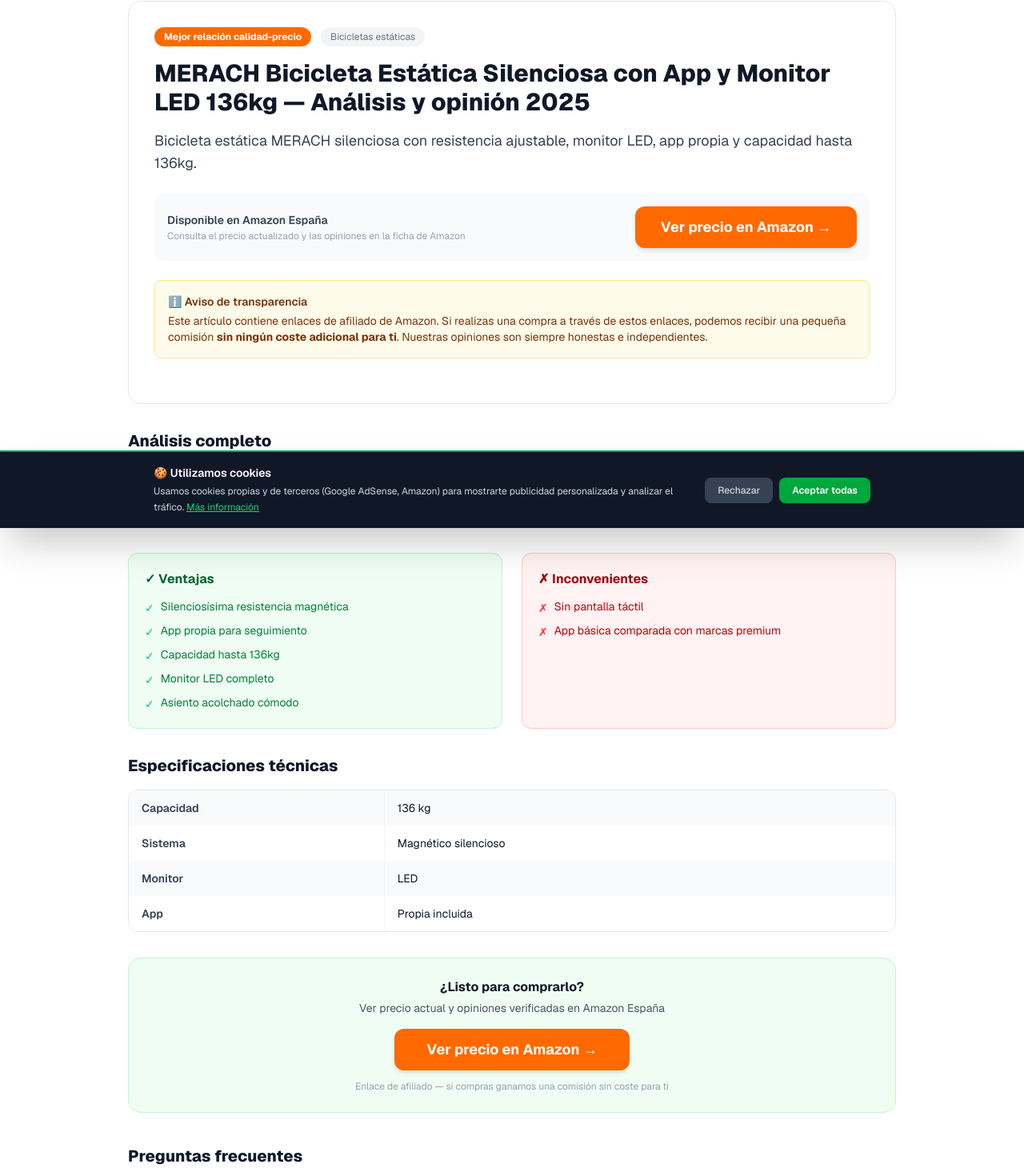
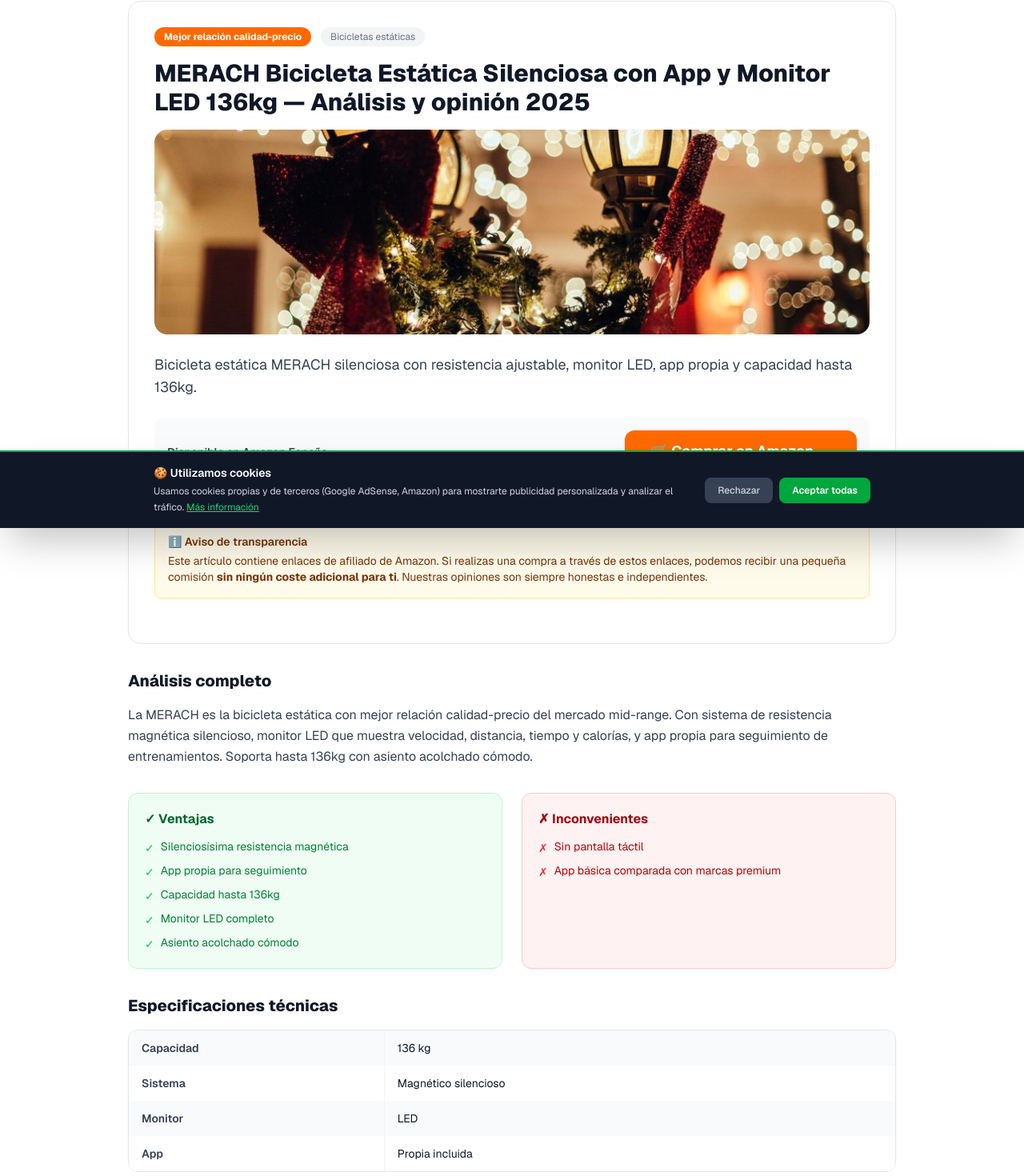
Before and after one commit to mktweb360/fitnessfacil, a Next.js app: page /tienda/bicicletas-estaticas/merach-bicicleta-estatica-app-136kg in a window 1280 px wide. Shown: the part 140-1610 px from the top of the page at 80% size. Built offline with nearby package versions, Linux system fonts and the light colour scheme.

Commit message:
feat: flujo de compra a través de página interna de producto

```diff
--- a/app/tienda/[categoria]/[producto]/page.tsx
+++ b/app/tienda/[categoria]/[producto]/page.tsx
@@ -129,6 +129,15 @@
             {product.name} — Análisis y opinión 2025
           </h1>
 
+          <div className="rounded-2xl overflow-hidden bg-gray-100 mb-6">
+            <img
+              src={`/images/products/${product.categorySlug}.jpg`}
+              alt={product.name}
+              className="w-full h-64 object-cover"
+              loading="eager"
+            />
+          </div>
+
           <p className="text-gray-700 text-lg mt-2 mb-6">{product.shortDescription}</p>
 
           {product.isSupplement && <SupplementDisclaimer />}
@@ -138,14 +147,17 @@
               <p className="text-sm font-semibold text-gray-700">Disponible en Amazon España</p>
               <p className="text-xs text-gray-400 mt-0.5">Consulta el precio actualizado y las opiniones en la ficha de Amazon</p>
             </div>
+            <div className="sm:ml-auto text-center">
               <a
                 href={link}
                 target="_blank"
                 rel="noopener noreferrer sponsored"
-              className="sm:ml-auto bg-orange-500 hover:bg-orange-600 text-white font-bold py-3 px-8 rounded-xl text-lg transition-colors shadow-md"
+                className="inline-block bg-orange-500 hover:bg-orange-600 text-white font-bold py-3 px-8 rounded-xl text-lg transition-colors shadow-md"
               >
-              Ver precio en Amazon →
+                🛒 Comprar en Amazon →
               </a>
+              <p className="text-xs text-gray-400 text-center mt-1">Se abrirá Amazon.es · Enlace de afiliado</p>
+            </div>
           </div>
 
           <AffiliateDisclosure />
@@ -204,9 +216,9 @@
             rel="noopener noreferrer sponsored"
             className="inline-block bg-orange-500 hover:bg-orange-600 text-white font-bold py-3 px-10 rounded-xl text-lg transition-colors shadow-md"
           >
-            Ver precio en Amazon →
+            🛒 Comprar en Amazon →
           </a>
-          <p className="text-xs text-gray-400 mt-3">Enlace de afiliado — si compras ganamos una comisión sin coste para ti</p>
+          <p className="text-xs text-gray-400 text-center mt-1">Se abrirá Amazon.es · Enlace de afiliado</p>
         </div>
 
         {faqs.length > 0 && (
--- a/components/ProductCard.tsx
+++ b/components/ProductCard.tsx
@@ -1,6 +1,5 @@
 import Link from "next/link";
 import { Product } from "@/data/products";
-import { amazonLink } from "@/lib/amazon";
 
 const CATEGORY_IMAGES: Record<string, string> = {
   "cintas-correr": "/images/products/cintas-correr.jpg",
@@ -15,9 +14,9 @@
   const imgSrc = CATEGORY_IMAGES[product.categorySlug] ?? "/images/products/cintas-correr.jpg";
   return (
     <div className="bg-white border border-gray-200 rounded-xl overflow-hidden hover:shadow-md transition-shadow flex flex-col">
-      <a href={amazonLink(product.asin)} target="_blank" rel="noopener noreferrer sponsored" className="block overflow-hidden bg-gray-50">
+      <Link href={`/tienda/${product.categorySlug}/${product.slug}`} className="block overflow-hidden bg-gray-50">
         <img src={imgSrc} alt={product.name} className="w-full h-44 object-cover hover:scale-105 transition-transform duration-300" loading="lazy" />
-      </a>
+      </Link>
       <div className="p-5 flex flex-col flex-1">
         {product.badge && (
           <span className="self-start text-xs font-bold text-white bg-orange-500 px-2 py-0.5 rounded-full mb-3">
@@ -31,22 +30,12 @@
             ⚕️ Consulta con un médico antes de tomar suplementos
           </p>
         )}
-        <div className="flex gap-2 flex-col sm:flex-row">
-          <a
-            href={amazonLink(product.asin)}
-            target="_blank"
-            rel="noopener noreferrer sponsored"
-            className="flex-1 text-center bg-orange-500 hover:bg-orange-600 text-white font-semibold py-2.5 px-3 rounded-lg transition-colors text-sm"
-          >
-            Ver precio en Amazon →
-          </a>
-          <Link
-            href={`/tienda/${product.categorySlug}/${product.slug}`}
-            className="flex-1 text-center border border-green-600 text-green-700 hover:bg-green-50 font-semibold py-2.5 px-3 rounded-lg transition-colors text-sm"
-          >
-            Análisis completo
-          </Link>
-        </div>
+        <Link
+          href={`/tienda/${product.categorySlug}/${product.slug}`}
+          className="block text-center border border-green-600 text-green-700 hover:bg-green-50 font-semibold py-2.5 px-3 rounded-lg transition-colors text-sm"
+        >
+          Ver análisis y precio →
+        </Link>
       </div>
     </div>
   );
```
Lines whose indentation alone changed are shown as unchanged.
